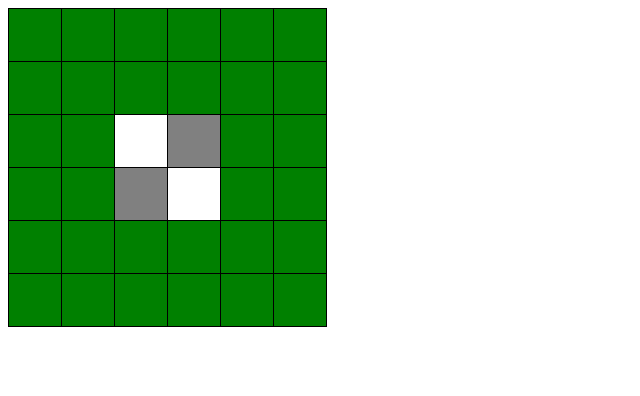
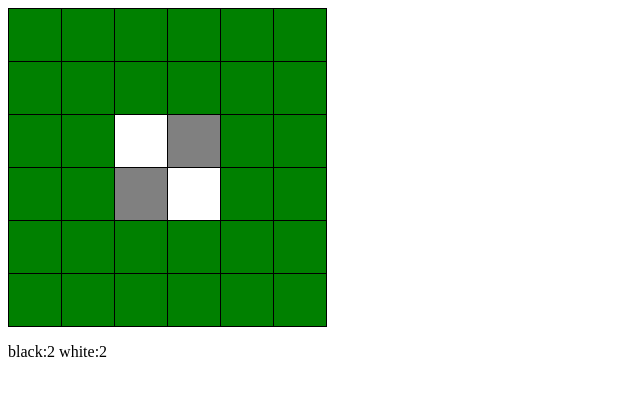
Before and after one commit to kimuchi1203/othellot, a plain HTML site: page index.html in a window 1280 px wide. Shown: the whole page, without its empty margins (0-640 px from the left). Drawn offline with Linux system fonts and the light colour scheme.

Commit message:
show number of pieces

```diff
--- a/controller.js
+++ b/controller.js
@@ -5,7 +5,7 @@ function controller_add_listener(view) {
             td.onclick = (function(i, j){
                 return function(){
                     model_play(view.model, i, j);
-                    view_render_board(view);
+                    view_render(view);
                 };
             })(i, j);
         }
--- a/index.html
+++ b/index.html
@@ -23,6 +23,7 @@
     </head>
     <body onload="init();">
         <table id="board"></table>
+        <div id="info"></div>
         <script src="model.js"></script>
         <script src="view.js"></script>
         <script src="controller.js"></script>
--- a/view.js
+++ b/view.js
@@ -13,6 +13,27 @@ function view_render_board(view) {
             }
         }
     }
+}
+function view_render_info(view) {
+    var num_pieces = new Array(view.model.player_num);
+    for(var i=0;i<view.model.player_num;++i) {
+        num_pieces[i] = 0;
+    }
+    for(var i=0;i<view.cell_array.length;++i) {
+        for(var j=0;j<view.cell_array[i].length;++j) {
+            if (view.model.cell_array[i][j]==0) {
+            } else {
+                var color = view.model.cell_array[i][j].color;
+                num_pieces[color-1] += 1;
+            }
+        }
+    }
+    var div = document.getElementById('info');
+    div.innerHTML = "<p>black:"+num_pieces[0]+" white:"+num_pieces[1]+"</p>";
+}
+function view_render(view) {
+    view_render_board(view);
+    view_render_info(view);
 }
 function view_init(model) {
     var view = {};
@@ -30,6 +51,6 @@ function view_init(model) {
         }
         view.board.appendChild(tr);
     }
-    view_render_board(view);
+    view_render(view);
     return view;
 }
```
